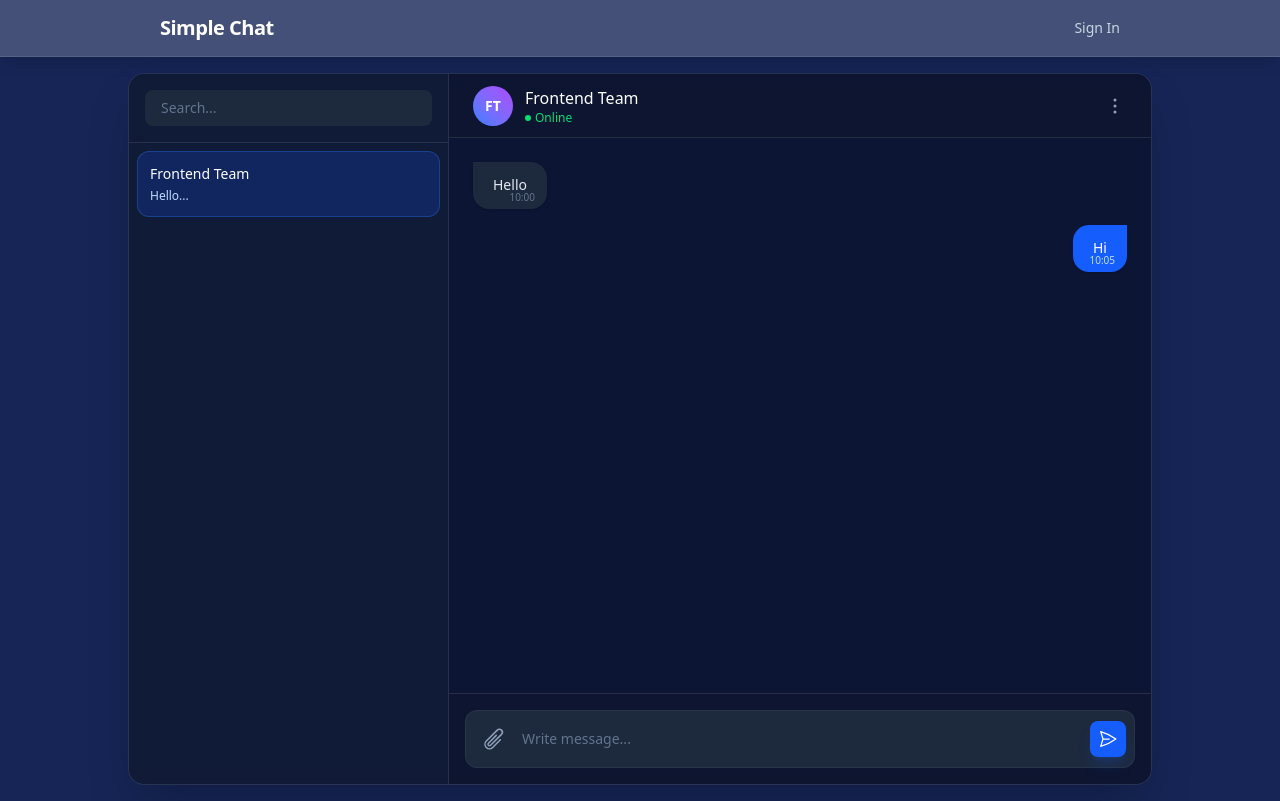
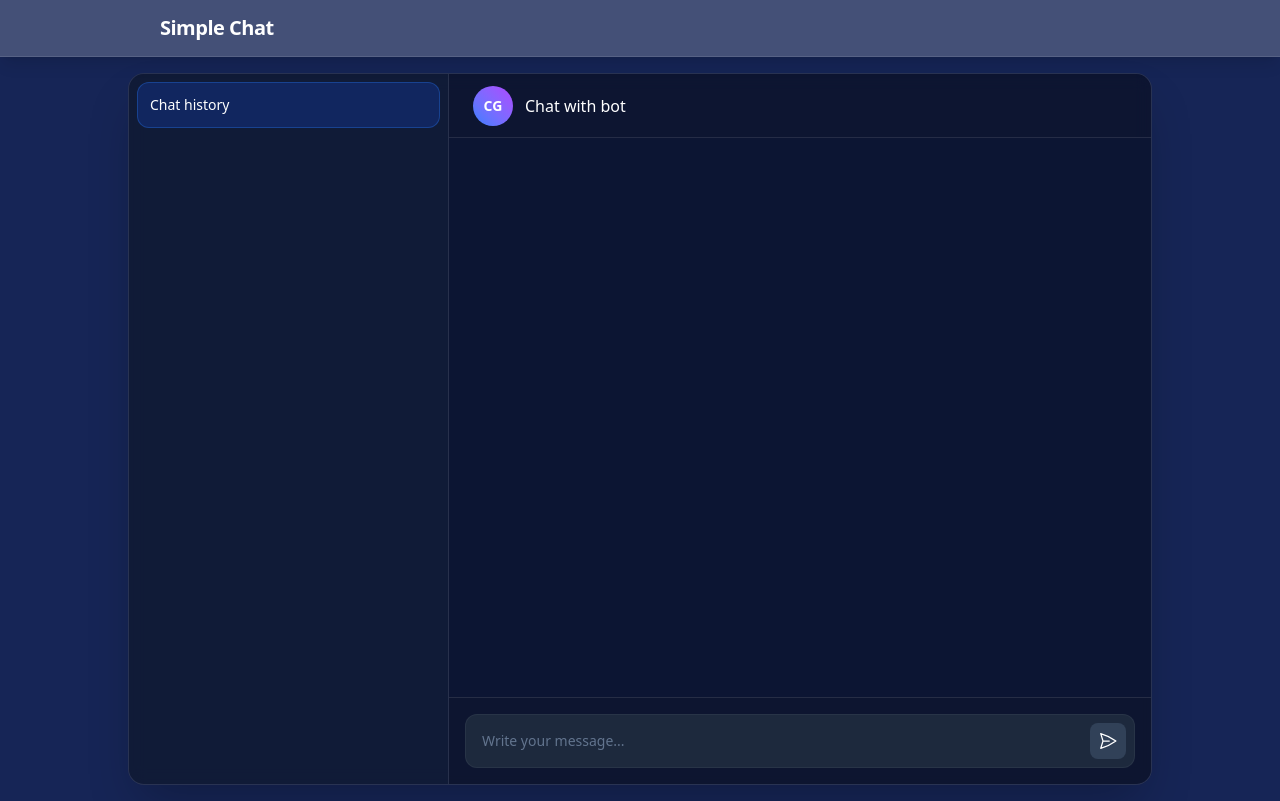
Before and after one commit to kestenbaum/simple-chat-react-express-, a React app in the folder frontend/: page / in a window 1280 px wide. Built offline with nearby package versions, Linux system fonts and the light colour scheme; the HTML template or start-up script is replaced by a standard one.

Commit message:
refactor: update store and fixed writing message

```diff
--- a/frontend/src/components/Header.tsx
+++ b/frontend/src/components/Header.tsx
@@ -11,10 +11,6 @@ const Header = () => {
                     >
                         Simple Chat
                     </Link>
-
-                    <nav className="hidden md:flex gap-4">
-                        <Link to="#" className="text-sm font-medium text-slate-300 hover:text-white transition-colors">Sign In</Link>
-                    </nav>
                 </div>
             </div>
         </header>
--- a/frontend/src/components/chat/ChatHeader.tsx
+++ b/frontend/src/components/chat/ChatHeader.tsx
@@ -4,21 +4,12 @@ const ChatHeader = () => {
         <div className="h-16 border-b border-white/10 flex items-center px-6 justify-between bg-slate-900/20">
             <div className="flex items-center gap-3">
                 <div className="w-10 h-10 rounded-full bg-gradient-to-tr from-blue-500 to-purple-500 flex items-center justify-center text-white font-bold text-sm">
-                    FT
+                    CG
                 </div>
                 <div>
-                    <h3 className="text-white font-medium">Frontend Team</h3>
-                    <p className="text-xs text-green-400 flex items-center gap-1">
-                        <span className="w-1.5 h-1.5 rounded-full bg-green-400"></span>
-                        Online
-                    </p>
+                    <h3 className="text-white font-medium">Chat with bot</h3>
                 </div>
             </div>
-            <button className="text-slate-400 hover:text-white">
-                <svg xmlns="http://www.w3.org/2000/svg" fill="none" viewBox="0 0 24 24" strokeWidth={1.5} stroke="currentColor" className="w-6 h-6">
-                    <path strokeLinecap="round" strokeLinejoin="round" d="M12 6.75a.75.75 0 110-1.5.75.75 0 010 1.5zM12 12.75a.75.75 0 110-1.5.75.75 0 010 1.5zM12 18.75a.75.75 0 110-1.5.75.75 0 010 1.5z" />
-                </svg>
-            </button>
         </div>
     );
 };
--- a/frontend/src/components/chat/ChatSearch.tsx
+++ /dev/null
@@ -1,14 +0,0 @@
-
-const ChatSearch = () => {
-    return (
-        <div className="p-4 border-b border-white/10">
-            <input
-                type="text"
-                placeholder="Search..."
-                className="w-full bg-slate-800 text-slate-200 placeholder-slate-500 text-sm rounded-lg px-4 py-2 focus:outline-none focus:ring-2 focus:ring-blue-500/50"
-            />
-        </div>
-    );
-};
-
-export default ChatSearch;
--- a/frontend/src/components/chat/ChatSidebar.tsx
+++ b/frontend/src/components/chat/ChatSidebar.tsx
@@ -1,13 +1,10 @@
-import ChatSearch from "./ChatSearch.tsx";
 
 const ChatSidebar = () => {
     return (
         <div className="w-80 border-r border-white/10 hidden md:flex flex-col bg-slate-900/40">
-            <ChatSearch />
             <div className="flex-1 overflow-y-auto p-2 space-y-1">
                 <div className="p-3 bg-blue-600/20 border border-blue-500/30 rounded-xl cursor-pointer">
-                    <h4 className="text-sm font-medium text-white">Frontend Team</h4>
-                    <p className="text-xs text-blue-200 mt-1 truncate">Hello...</p>
+                    <h4 className="text-sm font-medium text-white">Chat history</h4>
                 </div>
             </div>
         </div>
--- a/frontend/src/components/chat/MessageInput.tsx
+++ b/frontend/src/components/chat/MessageInput.tsx
@@ -1,21 +1,58 @@
+import { useState } from 'react';
+import { useChatStore } from "../../store/use-store-message.ts";
+
 const MessageInput = () => {
+    const [text, setText] = useState('');
+    const sendMessage = useChatStore((state) => state.sendMessage);
+    const isLoading = useChatStore((state) => state.isLoading);
+    const handleSend = () => {
+        if (!text.trim() || isLoading) return;
+        sendMessage(text);
+        setText('');
+    };
+
+    const handleKeyDown = (e: React.KeyboardEvent<HTMLInputElement>): void => {
+        if (e.nativeEvent.isComposing) {
+            return;
+        }
+
+        if (e.key === 'Enter') {
+            e.preventDefault();
+            handleSend();
+        }
+    };
+
     return (
         <div className="p-4 border-t border-white/10 bg-slate-900/40">
-            <div className="flex items-center gap-2 bg-slate-800 rounded-xl px-2 py-2 border border-white/5 focus-within:border-blue-500/50 transition-colors">
-                <button className="p-2 text-slate-400 hover:text-white transition-colors">
-                    <svg xmlns="http://www.w3.org/2000/svg" fill="none" viewBox="0 0 24 24" strokeWidth={1.5} stroke="currentColor" className="w-6 h-6">
-                        <path strokeLinecap="round" strokeLinejoin="round" d="M18.375 12.739l-7.693 7.693a4.5 4.5 0 01-6.364-6.364l10.94-10.94A3 3 0 1119.5 7.372L8.552 18.32m.009-.01l-.01.01m5.699-9.941l-7.81 7.81a1.5 1.5 0 002.112 2.13" />
-                    </svg>
-                </button>
+            <div className={`flex items-center gap-2 bg-slate-800 rounded-xl px-2 py-2 border border-white/5 transition-colors ${isLoading ? 'opacity-50' : 'focus-within:border-blue-500/50'}`}>
                 <input
                     type="text"
-                    placeholder="Write message..."
-                    className="flex-1 bg-transparent text-white placeholder-slate-500 text-sm focus:outline-none"
+                    value={text}
+                    onChange={(e) => setText(e.target.value)}
+                    onKeyDown={handleKeyDown}
+                    placeholder={isLoading ? "ChatGPT writing..." : "Write your message..."}
+                    disabled={isLoading}
+                    className="flex-1 bg-transparent text-white placeholder-slate-500 text-sm focus:outline-none px-2 disabled:cursor-not-allowed"
                 />
-                <button className="p-2 bg-blue-600 hover:bg-blue-500 text-white rounded-lg transition-colors shadow-lg shadow-blue-600/20">
-                    <svg xmlns="http://www.w3.org/2000/svg" fill="none" viewBox="0 0 24 24" strokeWidth={1.5} stroke="currentColor" className="w-5 h-5">
-                        <path strokeLinecap="round" strokeLinejoin="round" d="M6 12L3.269 3.126A59.768 59.768 0 0121.485 12 59.77 59.77 0 013.27 20.876L5.999 12zm0 0h7.5" />
-                    </svg>
+                <button
+                    onClick={handleSend}
+                    disabled={isLoading || !text.trim()}
+                    className={`p-2 rounded-lg transition-colors text-white ${
+                        isLoading || !text.trim()
+                            ? 'bg-slate-700 cursor-not-allowed text-slate-400'
+                            : 'bg-blue-600 hover:bg-blue-500 shadow-lg shadow-blue-600/20'
+                    }`}
+                >
+                    {isLoading ? (
+                        <svg className="animate-spin h-5 w-5 text-white" xmlns="http://www.w3.org/2000/svg" fill="none" viewBox="0 0 24 24">
+                            <circle className="opacity-25" cx="12" cy="12" r="10" stroke="currentColor" strokeWidth="4"></circle>
+                            <path className="opacity-75" fill="currentColor" d="M4 12a8 8 0 018-8V0C5.373 0 0 5.373 0 12h4zm2 5.291A7.962 7.962 0 014 12H0c0 3.042 1.135 5.824 3 7.938l3-2.647z"></path>
+                        </svg>
+                    ) : (
+                        <svg xmlns="http://www.w3.org/2000/svg" fill="none" viewBox="0 0 24 24" strokeWidth={1.5} stroke="currentColor" className="w-5 h-5">
+                            <path strokeLinecap="round" strokeLinejoin="round" d="M6 12L3.269 3.126A59.768 59.768 0 0121.485 12 59.77 59.77 0 013.27 20.876L5.999 12zm0 0h7.5" />
+                        </svg>
+                    )}
                 </button>
             </div>
         </div>
--- a/frontend/src/components/chat/MessageList.tsx
+++ b/frontend/src/components/chat/MessageList.tsx
@@ -7,7 +7,7 @@ const MessageList = () => {
     return (
         <div className="flex-1 overflow-y-auto p-6 space-y-4 custom-scrollbar">
             {messages.map((msg) => (
-                <MessageBubble id={msg.id } isMe={msg.isMe} text={msg.text} time={msg.time} />
+                <MessageBubble key={msg.id} id={msg.id } isMe={msg.isMe} text={msg.text} time={msg.time} />
             ))}
         </div>
     );
--- a/frontend/src/store/use-store-message.ts
+++ b/frontend/src/store/use-store-message.ts
@@ -9,26 +9,53 @@ type Message = {
 
 interface ChatStore {
     messages: Message[];
-    sendMessage: (text: string) => void;
-    clearChat: () => void;
+    isLoading: boolean;
+    sendMessage: (text: string) => Promise<void>;
 }
 
-export const useChatStore = create<ChatStore>((set) => ({
-    messages: [
-        { id: 1, text: "Hello", isMe: false, time: "10:00" },
-        { id: 2, text: "Hi", isMe: true, time: "10:05" },
-    ],
+export const useChatStore = create<ChatStore>((set, get) => ({
+    messages: [],
+    isLoading: false,
 
-    sendMessage: (text) => set((state) => ({
-        messages: [
-            ...state.messages,
-            {
-                id: Date.now(),
-                text: text,
-                isMe: true,
-                time: new Date().toLocaleTimeString([], { hour: '2-digit', minute: '2-digit' })
-            }
-        ]
-    })),
-    clearChat: () => set({ messages: [] })
+    sendMessage: async (text: string) => {
+        const { messages } = get();
+        const userMsg = {
+            id: Date.now(),
+            text: text,
+            isMe: true,
+            time: new Date().toLocaleTimeString([], { hour: '2-digit', minute: '2-digit' })
+        };
+
+        set({
+            messages: [...messages, userMsg],
+            isLoading: true
+        });
+
+        try {
+            const response = await fetch('http://localhost:5000/api/chat', {
+                method: 'POST',
+                headers: { 'Content-Type': 'application/json' },
+                body: JSON.stringify({ message: text })
+            });
+
+            const data = await response.json();
+
+            set((state) => ({
+                messages: [
+                    ...state.messages,
+                    {
+                        id: Date.now() + 1,
+                        text: data.reply,
+                        isMe: false,
+                        time: new Date().toLocaleTimeString([], { hour: '2-digit', minute: '2-digit' })
+                    }
+                ],
+                isLoading: false
+            }));
+
+        } catch (error) {
+            console.error(error);
+            set({ isLoading: false });
+        }
+    },
 }));
```
